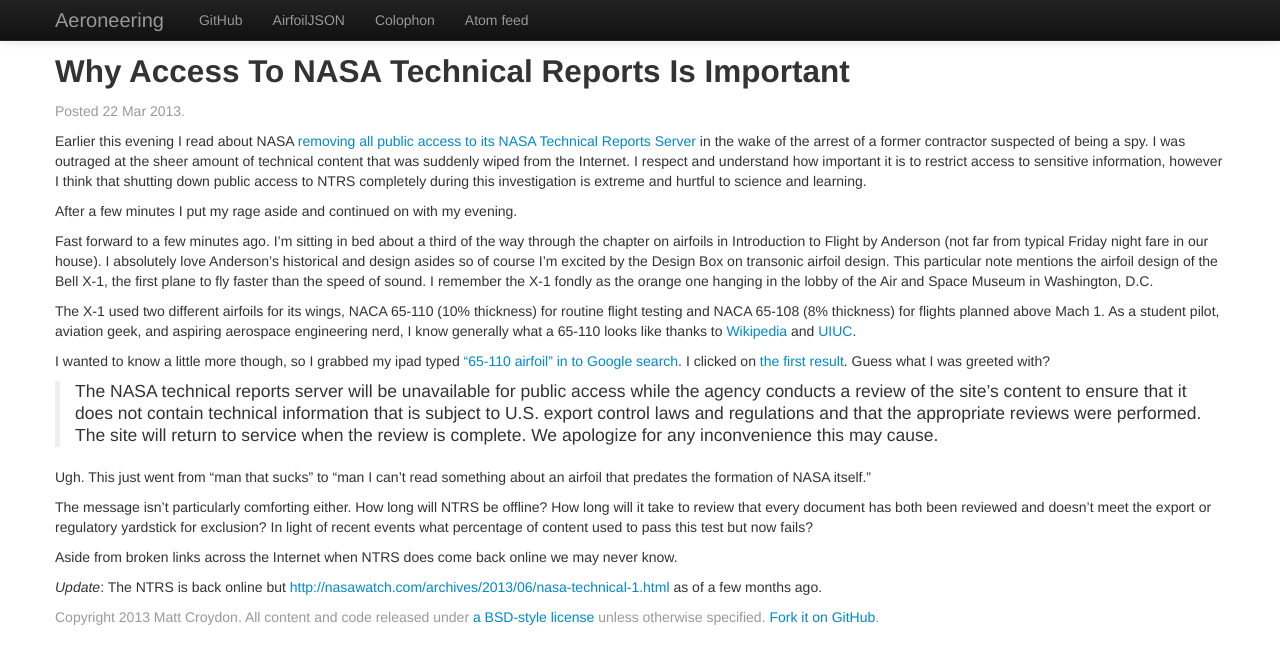
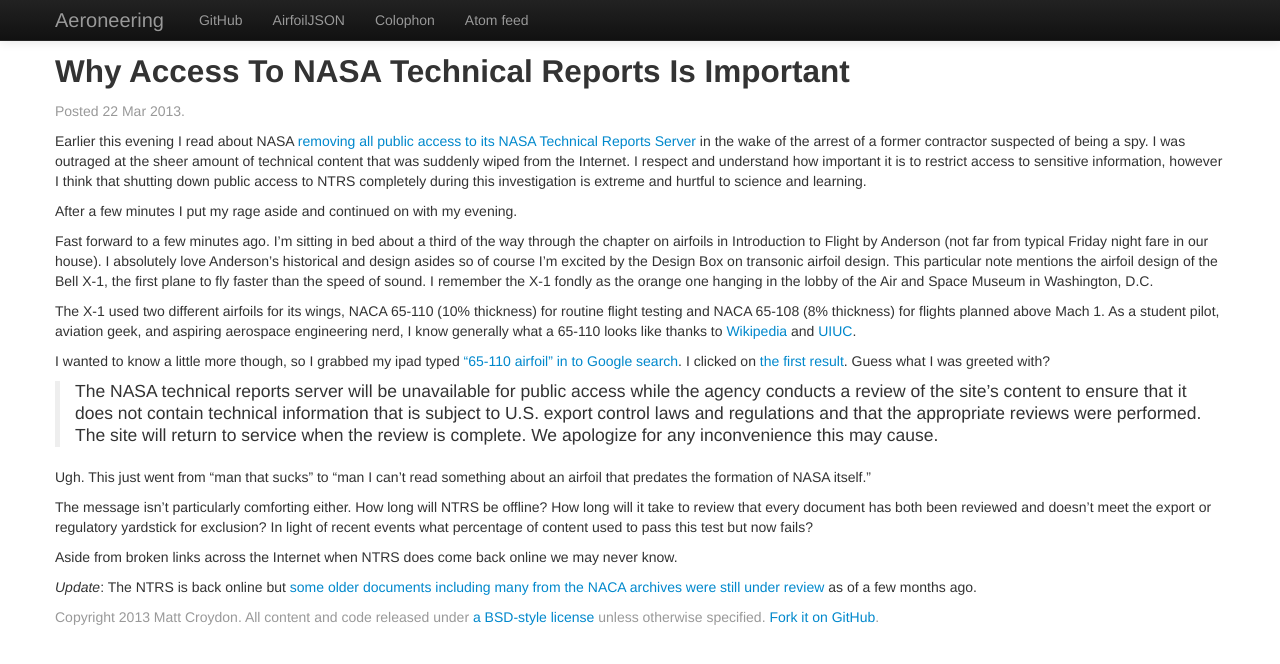
Before and after one commit to aeroneering/aeroneering.github.com, a Jekyll site: the page built from _posts/2013-03-22-Why-Access-to-NASA-Technical-Reports-is-Important.md, in a window 1280 px wide. Shown: the top 664 px of the page. Built offline with Jekyll 4.4.1, drawn with Linux system fonts in a browser that asks for light colours.

Commit message:
Actually fixed formatting.

```diff
--- a/_posts/2013-03-22-Why-Access-to-NASA-Technical-Reports-is-Important.md
+++ b/_posts/2013-03-22-Why-Access-to-NASA-Technical-Reports-is-Important.md
@@ -25,4 +25,4 @@
 
 Aside from broken links across the Internet when NTRS does come back online we may never know.
 
-*Update*: The NTRS is back online but [http://nasawatch.com/archives/2013/06/nasa-technical-1.html](some older documents! including many from the NACA archives were still under review) as of a few months ago.
+*Update*: The NTRS is back online but [some older documents including many from the NACA archives were still under review](http://nasawatch.com/archives/2013/06/nasa-technical-1.html) as of a few months ago.
```
